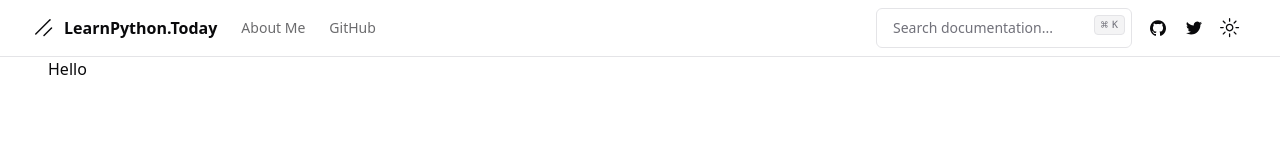
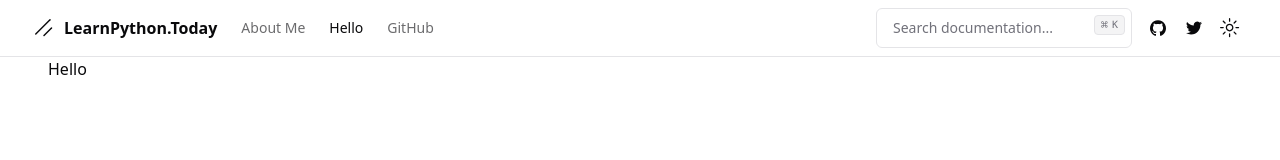
Before and after one commit to git-Pqrd/learnpython.today, a Next.js app: page / in a window 1280 px wide. Shown: the top 160 px of the page. Built offline with nearby package versions, Linux system fonts and the light colour scheme.

Commit message:
Nav change to troubleshooting the extrabucket name added

```diff
--- a/components/main-nav.tsx
+++ b/components/main-nav.tsx
@@ -29,6 +29,7 @@ export function MainNav() {
         >
           About Me
         </Link>
+        <a href="/hello">Hello</a>
         <Link
           href={siteConfig.links.github}
           className={cn(
```
